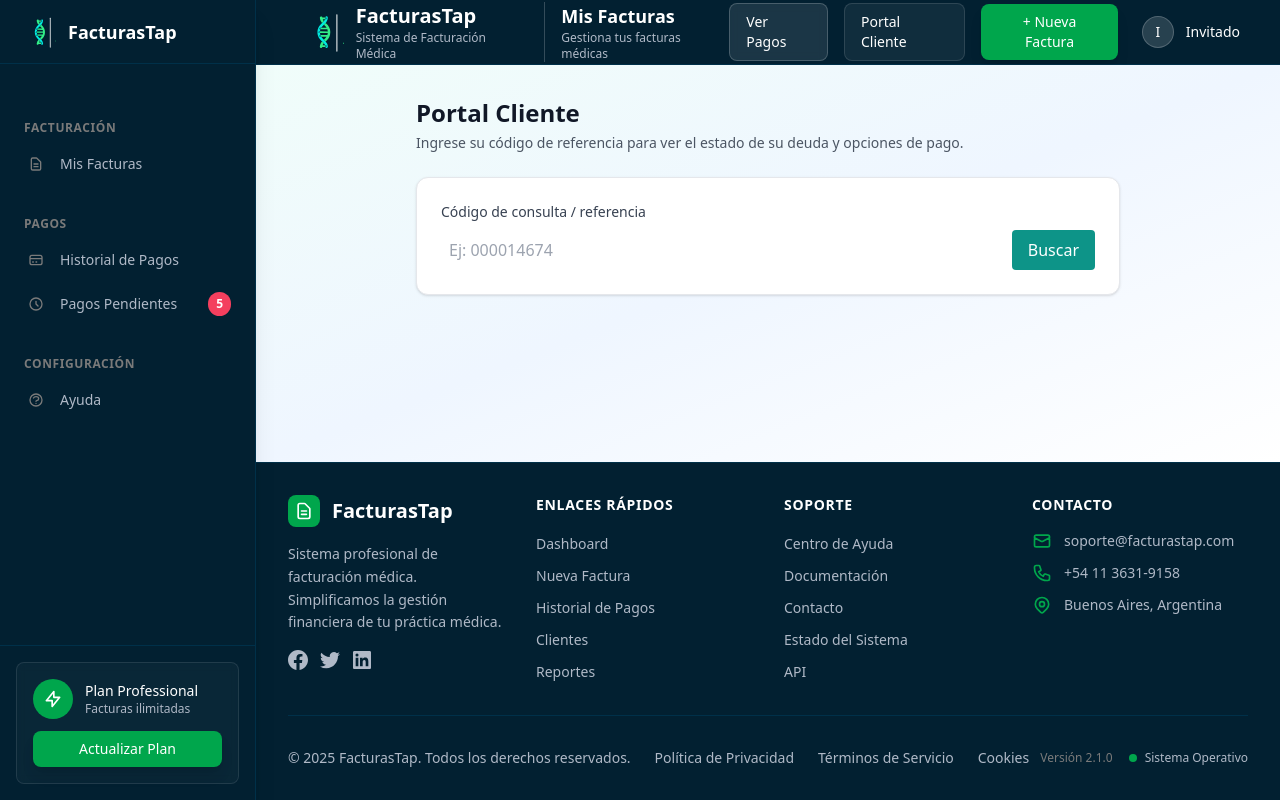
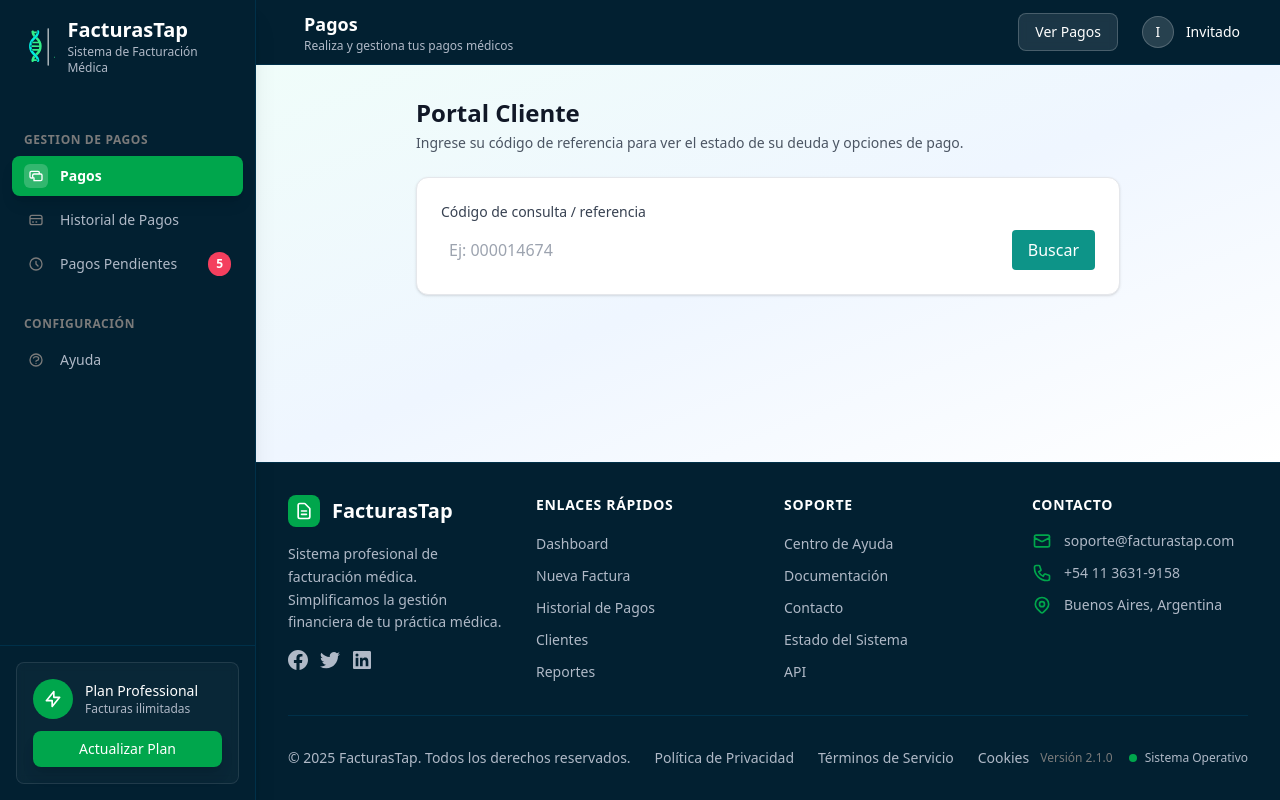
Before and after one commit to jlopezVylaris/FacturasMDS, a Vue app in the folder FacturasMDS/: page /portal-cliente in a window 1280 px wide. Built offline with nearby package versions, Linux system fonts and the light colour scheme.

Commit message:
Cambios visuales

```diff
--- a/FacturasMDS/src/components/Layout/AppFooter.vue
+++ b/FacturasMDS/src/components/Layout/AppFooter.vue
@@ -183,4 +183,7 @@ const appVersion = computed(() => '2.1.0')
 
 <style scoped>
 /* Estilos específicos del footer si son necesarios */
+a, router-link {
+  cursor: pointer;
+}
 </style>
--- a/FacturasMDS/src/components/Layout/AppHeader.vue
+++ b/FacturasMDS/src/components/Layout/AppHeader.vue
@@ -7,7 +7,7 @@
           <!-- Mobile menu button -->
           <button
             @click="$emit('toggle-sidebar')"
-            class="lg:hidden p-2 rounded-lg transition-colors duration-200"
+            class="lg:hidden p-2 rounded-lg transition-colors duration-200 cursor-pointer"
             style="color: #FFFFFF;"
             onmouseover="this.style.backgroundColor='rgba(0,166,76,0.2)'"
             onmouseout="this.style.backgroundColor='transparent'"
@@ -16,20 +16,10 @@
               <path stroke-linecap="round" stroke-linejoin="round" stroke-width="2" d="M4 6h16M4 12h16M4 18h16"></path>
             </svg>
           </button>
-
-          <!-- Logo -->
-          <div class="flex items-center space-x-3">
-            <img src="/src/assets/logo.svg" alt="Logo" class="w-10 h-10" />
-            <div>
-              <h1 class="text-xl font-bold" style="color: #FFFFFF;">FacturasTap</h1>
-              <p class="text-xs" style="color: #B0B9C7;">Sistema de Facturación Médica</p>
-            </div>
-          </div>
-
           <!-- Page Title -->
-          <div class="hidden md:block border-l pl-4 ml-4" style="border-left-color: rgba(255,255,255,0.2);">
-            <h2 class="text-lg font-semibold" style="color: #FFFFFF;">Mis Facturas</h2>
-            <p class="text-xs" style="color: #B0B9C7;">Gestiona tus facturas médicas</p>
+          <div class="hidden md:block " style="border-left-color: rgba(255,255,255,0.2);">
+            <h2 class="text-lg font-semibold" style="color: #FFFFFF;">{{ pageTitle }}</h2>
+            <p class="text-xs" style="color: #B0B9C7;">{{ pageDescription }}</p>
           </div>
         </div>
 
@@ -38,7 +28,7 @@
           <!-- Quick Actions -->
           <router-link
             to="/payment-history"
-            class="hidden sm:block px-4 py-2 rounded-lg font-medium transition-all duration-200 text-sm border backdrop-blur-sm"
+            class="hidden sm:block px-4 py-2 rounded-lg font-medium transition-all duration-200 text-sm border backdrop-blur-sm cursor-pointer"
             style="background-color: rgba(255,255,255,0.1); color: #FFFFFF; border-color: rgba(255,255,255,0.2);"
             onmouseover="this.style.backgroundColor='rgba(255,255,255,0.2)'"
             onmouseout="this.style.backgroundColor='rgba(255,255,255,0.1)'"
@@ -46,21 +36,9 @@
             Ver Pagos
           </router-link>
 
-          <!-- Portal Cliente button: opens in a new tab -->
-          <a
-            href="/portal-cliente"
-            target="_blank"
-            rel="noopener noreferrer"
-            class="hidden sm:block px-4 py-2 rounded-lg font-medium transition-all duration-200 text-sm border"
-            style="background-color: rgba(255,255,255,0.06); color: #FFFFFF; border-color: rgba(255,255,255,0.12);"
-            onmouseover="this.style.backgroundColor='rgba(255,255,255,0.12)'"
-            onmouseout="this.style.backgroundColor='rgba(255,255,255,0.06)'"
-          >
-            Portal Cliente
-          </a>
-
           <button
-            class="hidden sm:block px-4 py-2 rounded-lg font-medium transition-all duration-200 text-sm shadow-lg"
+            v-if="canManageInvoices"
+            class="hidden sm:block px-4 py-2 rounded-lg font-medium transition-all duration-200 text-sm shadow-lg cursor-pointer"
             style="background-color: #00A64C; color: #FFFFFF;"
             onmouseover="this.style.backgroundColor='#008A40'"
             onmouseout="this.style.backgroundColor='#00A64C'"
@@ -71,7 +49,7 @@
           <div class="relative">
             <button
               @click="toggleUserMenu"
-              class="flex items-center space-x-3 p-2 rounded-lg transition-colors duration-200"
+              class="flex items-center space-x-3 p-2 rounded-lg transition-colors duration-200 cursor-pointer"
               onmouseover="this.style.backgroundColor='rgba(255,255,255,0.1)'"
               onmouseout="this.style.backgroundColor='transparent'"
             >
@@ -90,13 +68,13 @@
               class="absolute right-0 mt-2 w-48 rounded-xl shadow-lg border py-2 z-50"
               style="background-color: #FFFFFF; border-color: #E5E7EB;"
             >
-                <a href="#" class="flex items-center px-4 py-2 text-sm transition-colors duration-200" style="color: #022031;" onmouseover="this.style.backgroundColor='#F0F9F5'" onmouseout="this.style.backgroundColor='transparent'">
+                <a href="#" class="flex items-center px-4 py-2 text-sm transition-colors duration-200 cursor-pointer" style="color: #022031;" onmouseover="this.style.backgroundColor='#F0F9F5'" onmouseout="this.style.backgroundColor='transparent'">
                 <svg class="w-4 h-4 mr-3" fill="none" stroke="currentColor" viewBox="0 0 24 24" style="color: #00A64C;">
                   <path stroke-linecap="round" stroke-linejoin="round" stroke-width="2" d="M16 7a4 4 0 11-8 0 4 4 0 018 0zM12 14a7 7 0 00-7 7h14a7 7 0 00-7-7z"></path>
                 </svg>
                 Mi Perfil
               </a>
-              <a href="#" class="flex items-center px-4 py-2 text-sm transition-colors duration-200" style="color: #022031;" onmouseover="this.style.backgroundColor='#F0F9F5'" onmouseout="this.style.backgroundColor='transparent'">
+              <a href="#" class="flex items-center px-4 py-2 text-sm transition-colors duration-200 cursor-pointer" style="color: #022031;" onmouseover="this.style.backgroundColor='#F0F9F5'" onmouseout="this.style.backgroundColor='transparent'">
                 <svg class="w-4 h-4 mr-3" fill="none" stroke="currentColor" viewBox="0 0 24 24" style="color: #00A64C;">
                   <path stroke-linecap="round" stroke-linejoin="round" stroke-width="2" d="M10.325 4.317c.426-1.756 2.924-1.756 3.35 0a1.724 1.724 0 002.573 1.066c1.543-.94 3.31.826 2.37 2.37a1.724 1.724 0 001.065 2.572c1.756.426 1.756 2.924 0 3.35a1.724 1.724 0 00-1.066 2.573c.94 1.543-.826 3.31-2.37 2.37a1.724 1.724 0 00-2.572 1.065c-.426 1.756-2.924 1.756-3.35 0a1.724 1.724 0 00-2.573-1.066c-1.543.94-3.31-.826-2.37-2.37a1.724 1.724 0 00-1.065-2.572c-1.756-.426-1.756-2.924 0-3.35a1.724 1.724 0 001.066-2.573c-.94-1.543.826-3.31 2.37-2.37.996.608 2.296.07 2.572-1.065z"></path>
                   <path stroke-linecap="round" stroke-linejoin="round" stroke-width="2" d="M15 12a3 3 0 11-6 0 3 3 0 016 0z"></path>
@@ -104,7 +82,7 @@
                 Configuración
               </a>
               <div class="border-t mt-2 pt-2" style="border-top-color: #E5E7EB;">
-                <button @click.prevent="handleLogout" class="w-full text-left flex items-center px-4 py-2 text-sm transition-colors duration-200" style="color: #DC2626;" onmouseover="this.style.backgroundColor='#FEF2F2'" onmouseout="this.style.backgroundColor='transparent'">
+                <button @click.prevent="handleLogout" class="w-full text-left flex items-center px-4 py-2 text-sm transition-colors duration-200 cursor-pointer" style="color: #DC2626;" onmouseover="this.style.backgroundColor='#FEF2F2'" onmouseout="this.style.backgroundColor='transparent'">
                   <svg class="w-4 h-4 mr-3" fill="none" stroke="currentColor" viewBox="0 0 24 24" style="color: #DC2626;">
                     <path stroke-linecap="round" stroke-linejoin="round" stroke-width="2" d="M17 16l4-4m0 0l-4-4m4 4H7m6 4v1a3 3 0 01-3 3H6a3 3 0 01-3-3V7a3 3 0 013-3h4a3 3 0 013 3v1"></path>
                   </svg>
@@ -165,6 +143,14 @@ const displayRole = computed(() => {
   return role
 })
 
+// Control de roles - Solo admin puede ver/crear facturas
+const canManageInvoices = computed(() => {
+  if (!currentUser.value || !currentUser.value.role) {
+    return false // Si no hay usuario o rol, no mostrar
+  }
+  return currentUser.value.role === 'admin'
+})
+
 const router = useRouter()
 
 const handleLogout = () => {
@@ -176,8 +162,11 @@ const handleLogout = () => {
 
 const pageTitle = computed(() => {
   const routeMap = {
-    'Home': 'Mis Facturas',
+    'Home': canManageInvoices.value ? 'Mis Facturas' : 'Panel de Usuario',
     'PaymentHistory': 'Historial de Pagos',
+    'PendingPayments': 'Pagos Pendientes',
+    'PortalCliente': 'Pagos',
+    'ClientsList': 'Clientes',
     'About': 'Ayuda y Soporte',
     'Login': 'Iniciar Sesión',
     'Register': 'Registro'
@@ -187,8 +176,11 @@ const pageTitle = computed(() => {
 
 const pageDescription = computed(() => {
   const descriptionMap = {
-    'Home': 'Gestiona y controla todas tus facturas médicas',
+    'Home': canManageInvoices.value ? 'Gestiona y controla todas tus facturas médicas' : 'Accede a tu información y pagos médicos',
     'PaymentHistory': 'Revisa todos tus pagos y transacciones médicas',
+    'PendingPayments': 'Gestiona los pagos que están pendientes de procesar',
+    'PortalCliente': 'Realiza y gestiona tus pagos médicos',
+    'ClientsList': 'Gestiona tu lista de clientes y sus cuentas por cobrar',
     'About': 'Centro de ayuda y documentación',
     'Login': 'Accede a tu cuenta',
     'Register': 'Crea tu cuenta nueva'
--- a/FacturasMDS/src/components/Layout/AppSidebar.vue
+++ b/FacturasMDS/src/components/Layout/AppSidebar.vue
@@ -13,23 +13,14 @@
     style="background-color: #022031; border-right-color: #003049;"
   >
     <!-- Sidebar Header -->
-    <div class="flex items-center justify-between h-16 px-6 border-b" style="border-bottom-color: #003049;">
-      <div class="flex items-center space-x-3">
-  <img src="/src/assets/logo.svg" alt="Logo" class="w-8 h-8 flex-shrink-0" />
-        <span class="text-lg font-bold whitespace-nowrap" style="color: #FFFFFF;">FacturasTap</span>
-      </div>
-      <button
-        @click="$emit('close')"
-        class="lg:hidden p-1 rounded-md transition-colors duration-200"
-        style="color: #FFFFFF;"
-        onmouseover="this.style.backgroundColor='rgba(255,255,255,0.1)'"
-        onmouseout="this.style.backgroundColor='transparent'"
-      >
-        <svg class="w-6 h-6" fill="none" stroke="currentColor" viewBox="0 0 24 24">
-          <path stroke-linecap="round" stroke-linejoin="round" stroke-width="2" d="M6 18L18 6M6 6l12 12"></path>
-        </svg>
-      </button>
-    </div>
+    <!-- Logo -->
+          <div class="flex items-center space-x-3 mt-4 px-4">
+            <img src="/src/assets/logo.svg" alt="Logo" class="w-10 h-10" />
+            <div>
+              <h1 class="text-xl font-bold" style="color: #FFFFFF;">FacturasTap</h1>
+              <p class="text-xs" style="color: #B0B9C7;">Sistema de Facturación Médica</p>
+            </div>
+          </div>
 
     <!-- Navigation Menu -->
     <nav class="mt-6 px-3">
@@ -43,8 +34,8 @@
         />
       </div> -->
 
-      <!-- Facturación Section -->
-      <div class="mt-8">
+      <!-- Facturación Section - Solo visible para admin -->
+      <div v-if="canViewInvoices" class="mt-8">
         <h3 class="px-3 text-xs font-semibold uppercase tracking-wider whitespace-nowrap" style="color: #7A7A7A;">
           Facturación
         </h3>
@@ -61,9 +52,15 @@
       <!-- Pagos Section -->
       <div class="mt-8">
         <h3 class="px-3 text-xs font-semibold uppercase tracking-wider whitespace-nowrap" style="color: #7A7A7A;">
-          Pagos
+           Gestion de pagos
         </h3>
         <div class="mt-2 space-y-1">
+          <SidebarItem
+            :to="{ name: 'PortalCliente' }"
+            icon="plus-payment"
+            label="Pagos"
+            :is-active="$route.name === 'PortalCliente'"
+          />
           <SidebarItem
             :to="{ name: 'PaymentHistory' }"
             icon="payment"
@@ -76,6 +73,21 @@
             label="Pagos Pendientes"
             :badge="pendingPaymentsCount"
             :is-active="$route.name === 'PendingPayments'"
+          />
+        </div>
+      </div>
+
+      <!-- Clientes Section - Solo visible para admin -->
+      <div v-if="canViewInvoices" class="mt-8">
+        <h3 class="px-3 text-xs font-semibold uppercase tracking-wider whitespace-nowrap" style="color: #7A7A7A;">
+          Ventas
+        </h3>
+        <div class="mt-2 space-y-1">
+          <SidebarItem
+            :to="{ name: 'ClientsList' }"
+            icon="client"
+            label="Clientes"
+            :is-active="$route.name === 'ClientsList'"
           />
         </div>
       </div>
@@ -117,7 +129,7 @@
           </div>
         </div>
         <button
-          class="mt-3 w-full text-sm font-medium py-2 px-4 rounded-lg transition-all duration-200 shadow-lg"
+          class="mt-3 w-full text-sm font-medium py-2 px-4 rounded-lg transition-all duration-200 shadow-lg cursor-pointer"
           style="background-color: #00A64C; color: #FFFFFF;"
           onmouseover="this.style.backgroundColor='#008A40'"
           onmouseout="this.style.backgroundColor='#00A64C'"
@@ -132,6 +144,7 @@
 <script setup>
 import { computed, ref } from 'vue'
 import SidebarItem from './SidebarItem.vue'
+import { currentUser } from '../../store/auth'
 
 // Props
 const props = defineProps({
@@ -151,6 +164,14 @@ const pendingPaymentsCount = ref(5)
 const sidebarClasses = computed(() => {
   return props.isOpen ? 'translate-x-0' : '-translate-x-full'
 })
+
+// Control de roles - Solo admin puede ver facturas
+const canViewInvoices = computed(() => {
+  if (!currentUser.value || !currentUser.value.role) {
+    return false // Si no hay usuario o rol, no mostrar
+  }
+  return currentUser.value.role === 'admin'
+})
 </script>
 
 <style scoped>
--- a/FacturasMDS/src/components/Layout/SidebarItem.vue
+++ b/FacturasMDS/src/components/Layout/SidebarItem.vue
@@ -5,7 +5,7 @@
     :href="href"
     :class="itemClasses"
     :style="itemStyle"
-    class="flex items-center justify-between px-3 py-2 rounded-lg text-sm font-medium transition-all duration-200 group"
+    class="flex items-center justify-between px-3 py-2 rounded-lg text-sm font-medium transition-all duration-200 group cursor-pointer"
     @mouseover="handleMouseOver"
     @mouseout="handleMouseOut"
   >
```
